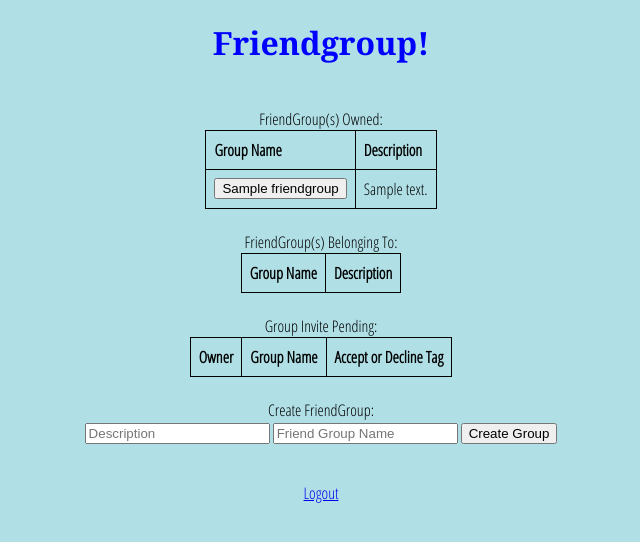
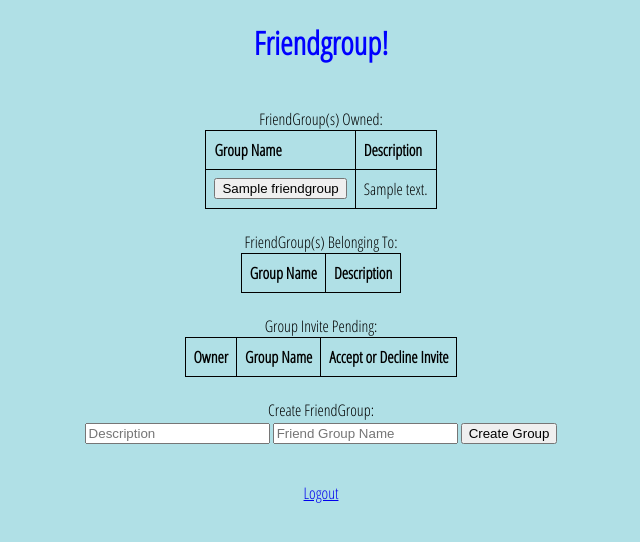
Before and after one commit to md3756/PriCoSha, a Flask app: page /friendgroup in a window 1280 px wide. Shown: the part 39-581 px from the top of the page, without its empty margins (319-959 px from the left). Run offline with Flask 2, Linux system fonts and the light colour scheme; the visitor is signed in with stand-in values (Sample User, id 1); tables that the repository leaves empty hold one stand-in row (values such as "Sample post"); lists and menus that the app fills with data are empty.

Commit message:
Fix fonts and small errors

```diff
--- a/templates/friendgroup.html
+++ b/templates/friendgroup.html
@@ -30,7 +30,6 @@
       width: 200px;
     }
     h1{
-      font-family: Georgia;
       color: blue;
     }
     </style>
@@ -93,7 +92,7 @@ Group Invite Pending:
 <table>
   <th>Owner</th>
   <th>Group Name</th>
-  <th>Accept or Decline Tag</th>
+  <th>Accept or Decline Invite</th>
 
 {% for line in members %}
   <tr>
--- a/templates/shared_posts.html
+++ b/templates/shared_posts.html
@@ -32,7 +32,6 @@
 			width: 200px;
 		}
     h1{
-  		font-family: Georgia;
       color: blue;
   	}
     </style>
--- a/templates/show_belonggroup.html
+++ b/templates/show_belonggroup.html
@@ -31,7 +31,6 @@
 			width: 200px;
 		}
     h1{
-  		font-family: Georgia;
       color: blue;
   	}
     </style>
--- a/templates/show_group.html
+++ b/templates/show_group.html
@@ -31,7 +31,6 @@
 			width: 200px;
 		}
     h1{
-  		font-family: Georgia;
       color: blue;
   	}
     </style>
```
